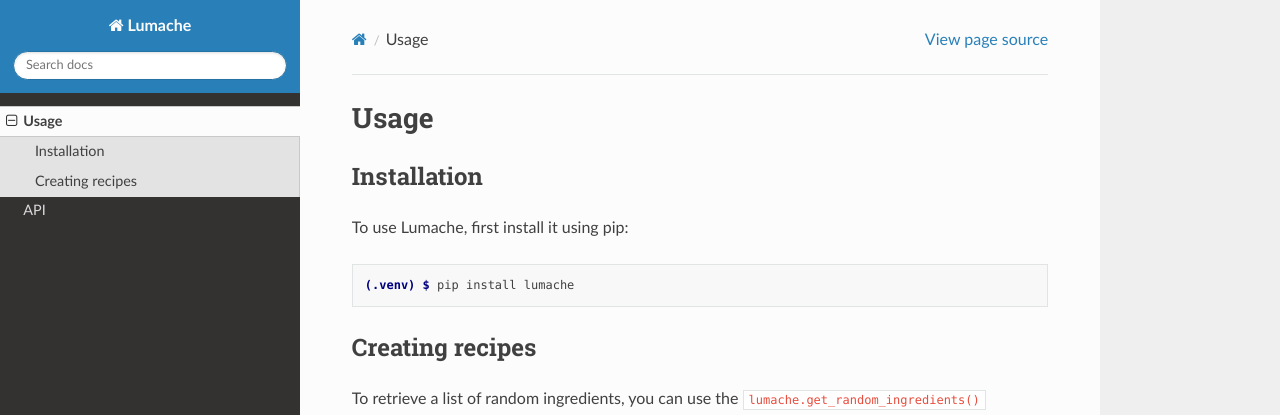
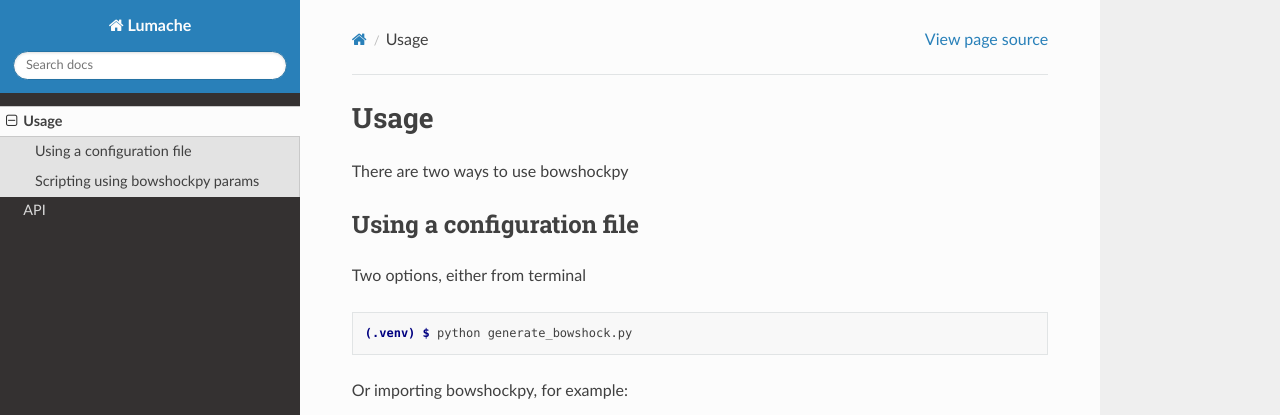
Before and after one commit to gblazquez/bowshockpy-doc, a Sphinx documentation site: the page built from docs/source/usage.rst, in a window 1280 px wide and 1095 px high. Shown: the top 415 px of the window. Built offline with Sphinx 7.4.7 and the Read the Docs theme 3.1.0, drawn with Linux system fonts in a browser that asks for light colours; some of the changed text lies outside the part shown.

Commit message:
updating docs for bowshockpy

```diff
--- a/docs/source/api.rst
+++ b/docs/source/api.rst
@@ -4,4 +4,4 @@
 .. autosummary::
    :toctree: generated
 
-   lumache
+   bowshockpy
--- a/docs/source/usage.rst
+++ b/docs/source/usage.rst
@@ -1,33 +1,25 @@
 Usage
 =====
 
-.. _installation:
+There are two ways to use bowshockpy
 
-Installation
-------------
+Using a configuration file
+--------------------------
 
-To use Lumache, first install it using pip:
+Two options, either from terminal
 
 .. code-block:: console
 
-   (.venv) $ pip install lumache
+   (.venv) $ python generate_bowshock.py
 
-Creating recipes
-----------------
 
-To retrieve a list of random ingredients,
-you can use the ``lumache.get_random_ingredients()`` function:
+Or importing bowshockpy, for example:
 
-.. autofunction:: lumache.get_random_ingredients
+>>> import bowshockpy as bp
+>>> bp.generate_bowshock("bowshock_params.py")
 
-The ``kind`` parameter should be either ``"meat"``, ``"fish"``,
-or ``"veggies"``. Otherwise, :py:func:`lumache.get_random_ingredients`
-will raise an exception.
+Scripting using bowshockpy params
+---------------------------------
 
-.. autoexception:: lumache.InvalidKindError
 
-For example:
-
->>> import lumache
->>> lumache.get_random_ingredients()
-['shells', 'gorgonzola', 'parsley']
+>>> import bowshockpy as bp
```
Also changed, not shown: docs/source/index.rst (+3 -7 lines), docs/source/installation.rst (added, +13 -0 lines).
